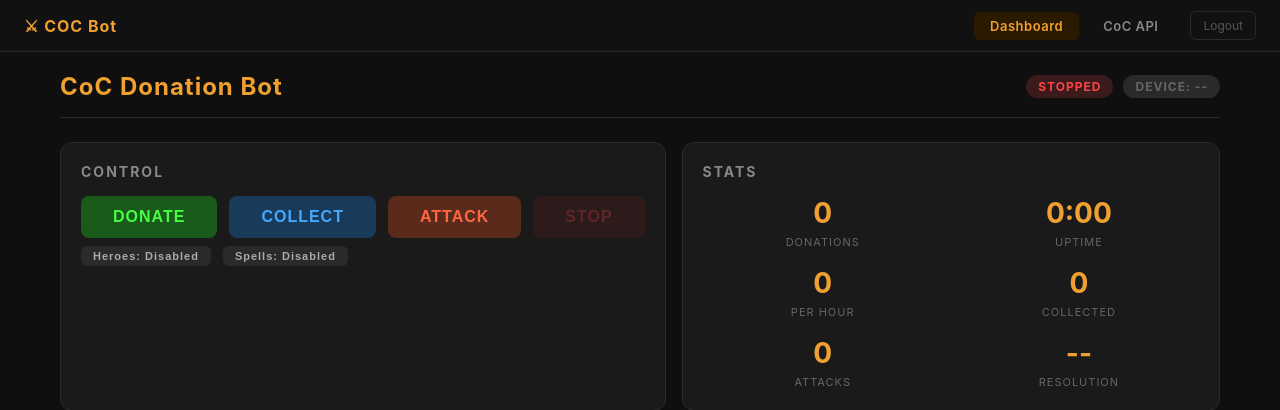
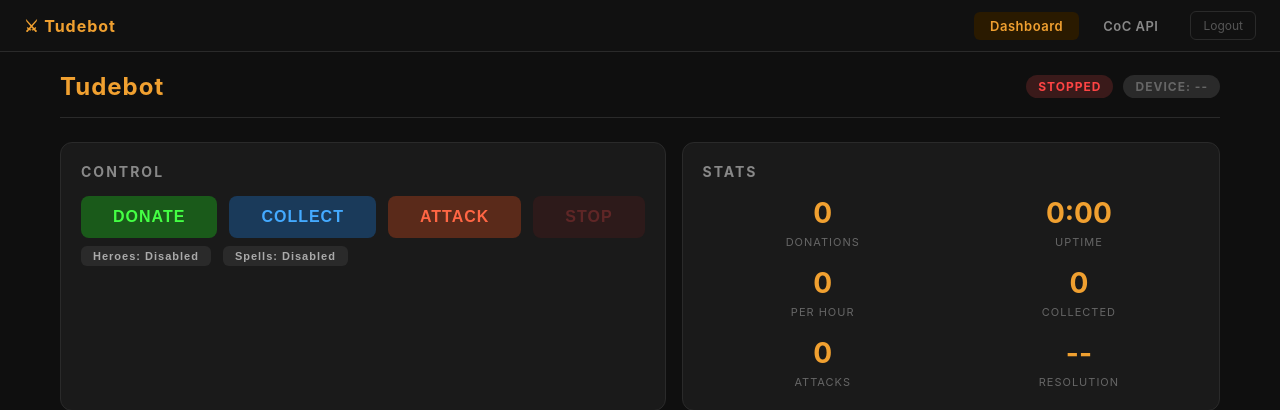
Before and after one commit to TuDePi/coc-donation-bot, a Flask app: page / in a window 1280 px wide. Shown: the top 410 px of the page. Run offline with Flask 3, Linux system fonts and the light colour scheme; the visitor is signed in with stand-in values (Sample User, id 1); some libraries are stand-ins or nearby versions.

Commit message:
Rename project to Tudebot Clash-of-Clans Bot

```diff
--- a/config.yaml
+++ b/config.yaml
@@ -1,4 +1,4 @@
-# Clash of Clans Bot Configuration
+# Tudebot Clash-of-Clans Bot Configuration
 
 # Device settings
 device:
--- a/docs/index.html
+++ b/docs/index.html
@@ -3,7 +3,7 @@
 <head>
 <meta charset="UTF-8">
 <meta name="viewport" content="width=device-width, initial-scale=1.0">
-<title>Security Audit — CoC Bot</title>
+<title>Security Audit — Tudebot</title>
 <style>
   @import url('https://fonts.googleapis.com/css2?family=Inter:wght@400;500;600;700;800&family=JetBrains+Mono:wght@400;500&display=swap');
 
@@ -526,7 +526,7 @@
       </div>
     </div>
     <div class="topbar-meta">
-      <div>Clash of Clans Bot</div>
+      <div>Tudebot Clash-of-Clans Bot</div>
       <div>2026-03-22 &middot; Claude Security Agent</div>
     </div>
   </div>
@@ -1368,7 +1368,7 @@
   </div>
 
   <footer>
-    <div>Security Audit Report &mdash; Clash of Clans Bot &mdash; 2026-03-22</div>
+    <div>Security Audit Report &mdash; Tudebot Clash-of-Clans Bot &mdash; 2026-03-22</div>
     <div class="powered">Audited by Claude Security Agent</div>
   </footer>
 </div>
--- a/main.py
+++ b/main.py
@@ -1,5 +1,5 @@
 #!/usr/bin/env python3
-"""Clash of Clans Donation Bot"""
+"""Tudebot Clash-of-Clans Bot"""
 
 import argparse
 
@@ -9,7 +9,7 @@
 
 
 def main():
-    parser = argparse.ArgumentParser(description="CoC Donation Bot")
+    parser = argparse.ArgumentParser(description="Tudebot Clash-of-Clans Bot")
     parser.add_argument("-c", "--config", default="config.yaml", help="Config file path")
     parser.add_argument("--dry-run", action="store_true", help="Log actions without tapping")
     parser.add_argument("--debug", action="store_true", help="Enable debug logging")
--- a/security.txt
+++ b/security.txt
@@ -1,6 +1,6 @@
 ================================================================================
 SECURITY AUDIT REPORT
-Project: Clash of Clans Bot
+Project: Tudebot Clash-of-Clans Bot
 Audit Date: 2026-03-22
 Auditor: Security Penetration Tester Agent (claude-sonnet-4-6)
 ================================================================================
--- a/security_report.html
+++ b/security_report.html
@@ -3,7 +3,7 @@
 <head>
 <meta charset="UTF-8">
 <meta name="viewport" content="width=device-width, initial-scale=1.0">
-<title>Security Audit — CoC Bot</title>
+<title>Security Audit — Tudebot</title>
 <style>
   @import url('https://fonts.googleapis.com/css2?family=Inter:wght@400;500;600;700;800&family=JetBrains+Mono:wght@400;500&display=swap');
 
@@ -526,7 +526,7 @@
       </div>
     </div>
     <div class="topbar-meta">
-      <div>Clash of Clans Bot</div>
+      <div>Tudebot Clash-of-Clans Bot</div>
       <div>2026-03-22 &middot; Claude Security Agent</div>
     </div>
   </div>
@@ -1368,7 +1368,7 @@
   </div>
 
   <footer>
-    <div>Security Audit Report &mdash; Clash of Clans Bot &mdash; 2026-03-22</div>
+    <div>Security Audit Report &mdash; Tudebot Clash-of-Clans Bot &mdash; 2026-03-22</div>
     <div class="powered">Audited by Claude Security Agent</div>
   </footer>
 </div>
--- a/web/templates/index.html
+++ b/web/templates/index.html
@@ -3,7 +3,7 @@
 <head>
     <meta charset="UTF-8">
     <meta name="viewport" content="width=device-width, initial-scale=1.0">
-    <title>CoC Donation Bot</title>
+    <title>Tudebot</title>
     <link rel="stylesheet" href="/static/style.css">
     <script src="https://cdnjs.cloudflare.com/ajax/libs/socket.io/4.7.4/socket.io.min.js"></script>
 </head>
@@ -11,7 +11,7 @@
 
     <!-- Top navbar -->
     <nav class="navbar">
-        <span class="navbar-brand">⚔ COC Bot</span>
+        <span class="navbar-brand">⚔ Tudebot</span>
         <button class="nav-link active" onclick="showPage('dashboard', this)">Dashboard</button>
         <button class="nav-link" onclick="showPage('api', this)">CoC API</button>
         <form action="/logout" method="POST" style="margin:0">
@@ -23,7 +23,7 @@
     <div id="page-dashboard" class="page active">
     <div class="container">
         <header>
-            <h1>CoC Donation Bot</h1>
+            <h1>Tudebot</h1>
             <div class="status-bar">
                 <span id="bot-status" class="badge stopped">STOPPED</span>
                 <span id="device-status" class="badge disconnected">DEVICE: --</span>
```
Also changed, not shown: README.md.
